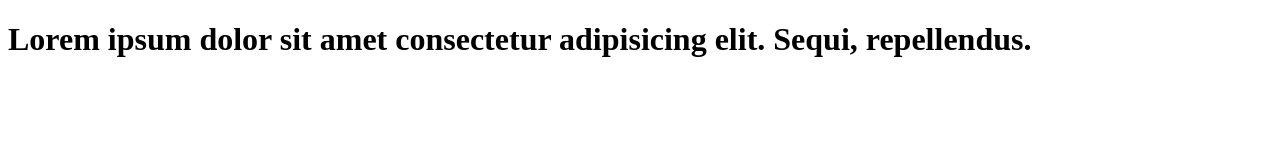
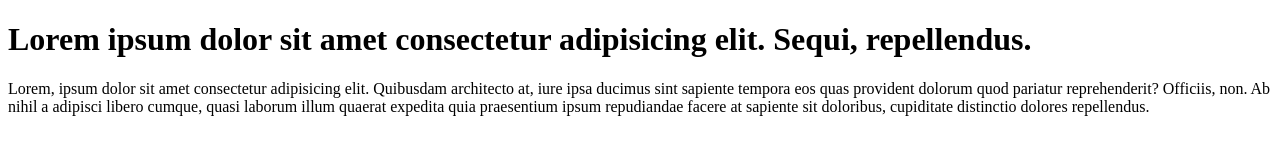
Before and after one commit to deepesh-reddy/learn-git, a plain HTML site: page index.html in a window 1280 px wide. Drawn offline with Linux system fonts and the light colour scheme.

Commit message:
added paragraph

```diff
--- a/index.html
+++ b/index.html
@@ -7,5 +7,6 @@
 </head>
 <body>
     <h1>Lorem ipsum dolor sit amet consectetur adipisicing elit. Sequi, repellendus.</h1>
+    <p>Lorem, ipsum dolor sit amet consectetur adipisicing elit. Quibusdam architecto at, iure ipsa ducimus sint sapiente tempora eos quas provident dolorum quod pariatur reprehenderit? Officiis, non. Ab nihil a adipisci libero cumque, quasi laborum illum quaerat expedita quia praesentium ipsum repudiandae facere at sapiente sit doloribus, cupiditate distinctio dolores repellendus.</p>
 </body>
 </html>
```
